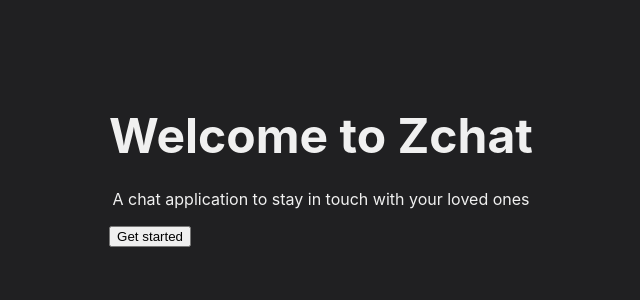
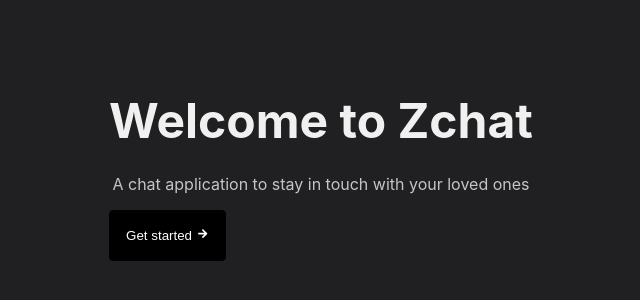
Before and after one commit to wulforr/zchat, a React (Create React App) app: page / in a window 1280 px wide. Shown: the part 224-524 px from the top of the page, without its empty margins (319-959 px from the left). Built offline with nearby package versions, Linux system fonts and the light colour scheme.

Commit message:
feat: add deploy script and update button style on landing page

```diff
--- a/package.json
+++ b/package.json
@@ -18,7 +18,8 @@
     "start": "react-scripts start",
     "build": "react-scripts build",
     "test": "react-scripts test",
-    "eject": "react-scripts eject"
+    "eject": "react-scripts eject",
+    "deploy": "npm run build && cd build && surge --domain zchat1.surge.sh"
   },
   "eslintConfig": {
     "extends": "react-app"
--- a/src/components/ChatListHeader/ChatListHeader.jsx
+++ b/src/components/ChatListHeader/ChatListHeader.jsx
@@ -2,7 +2,6 @@ import React from "react";
 import "./ChatListHeader.css";
 import { IoMdArrowRoundBack } from "react-icons/io";
 import { IoLogOut } from "react-icons/io5";
-
 import { signOut } from "../../utils/firebase";
 import { useHistory } from "react-router";
 
--- a/src/components/LandingPage/LandingPage.css
+++ b/src/components/LandingPage/LandingPage.css
@@ -17,6 +17,16 @@
 .landing-page-container > p {
   text-align: center;
   font-size: 1rem;
+  color: #dddddddf;
+}
+
+.landing-page-container > button {
+  padding: 1rem;
+  background-color: #000;
+  border: 1px solid #000;
+  color: #fff;
+  border-radius: 4px;
+  cursor: pointer;
 }
 
 @media only screen and (min-width: 600px) {
--- a/src/components/LandingPage/LandingPage.jsx
+++ b/src/components/LandingPage/LandingPage.jsx
@@ -1,6 +1,7 @@
 import React from "react";
 import "./LandingPage.css";
 import { useHistory } from "react-router-dom";
+import { IoMdArrowRoundForward } from "react-icons/io";
 
 export default function LandingPage() {
   const history = useHistory();
@@ -9,7 +10,9 @@ export default function LandingPage() {
       <div className="landing-page-container">
         <h1>Welcome to Zchat</h1>
         <p>A chat application to stay in touch with your loved ones</p>
-        <button onClick={() => history.push("/chat")}>Get started</button>
+        <button onClick={() => history.push("/chat")}>
+          Get started <IoMdArrowRoundForward />
+        </button>
       </div>
     </section>
   );
```
